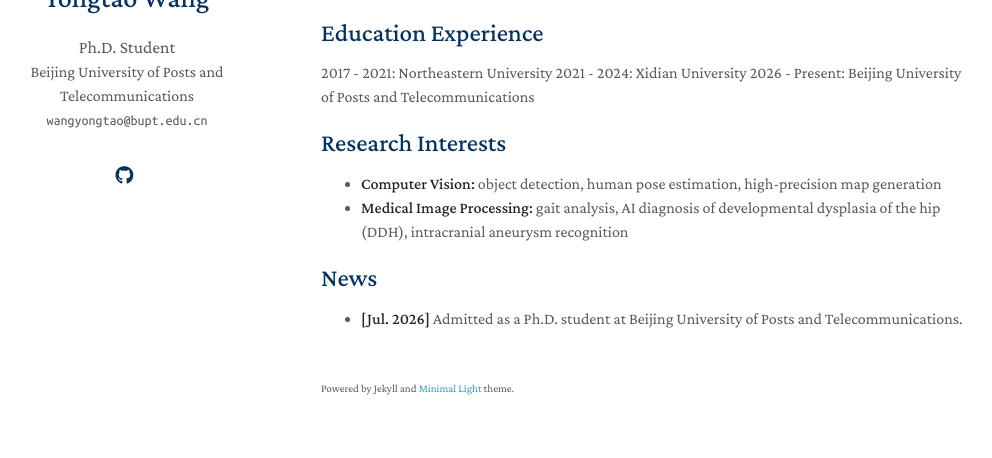
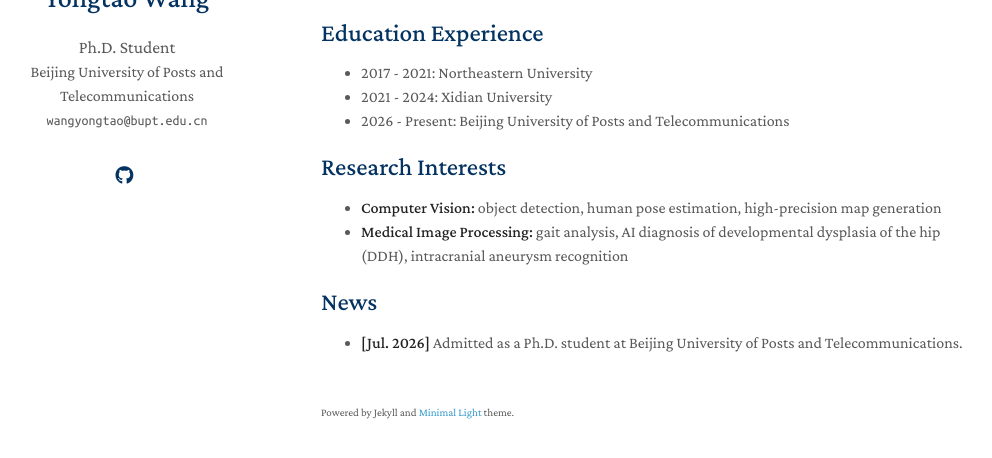
Before and after one commit to Dominic23331/Dominic23331.github.io, a Jekyll site: the page built from index.md, in a window 1280 px wide, cut to the strip 206-664 px from the top of the page. Shown: the whole strip, without its empty margins (149-1141 px from the left). Built offline with Jekyll 4.4.1, drawn with Linux system fonts in a browser that asks for light colours; a style sheet for code colours, icons or effects is not loaded; our own code applies the rules of GitHub Pages for plain Markdown files.

Commit message:
fix education 2

```diff
--- a/index.md
+++ b/index.md
@@ -8,9 +8,9 @@
 
 ## Education Experience
 
-2017 - 2021: Northeastern University
-2021 - 2024: Xidian University
-2026 - Present: Beijing University of Posts and Telecommunications
+- 2017 - 2021: Northeastern University
+- 2021 - 2024: Xidian University
+- 2026 - Present: Beijing University of Posts and Telecommunications
 
 ## Research Interests
 
```
